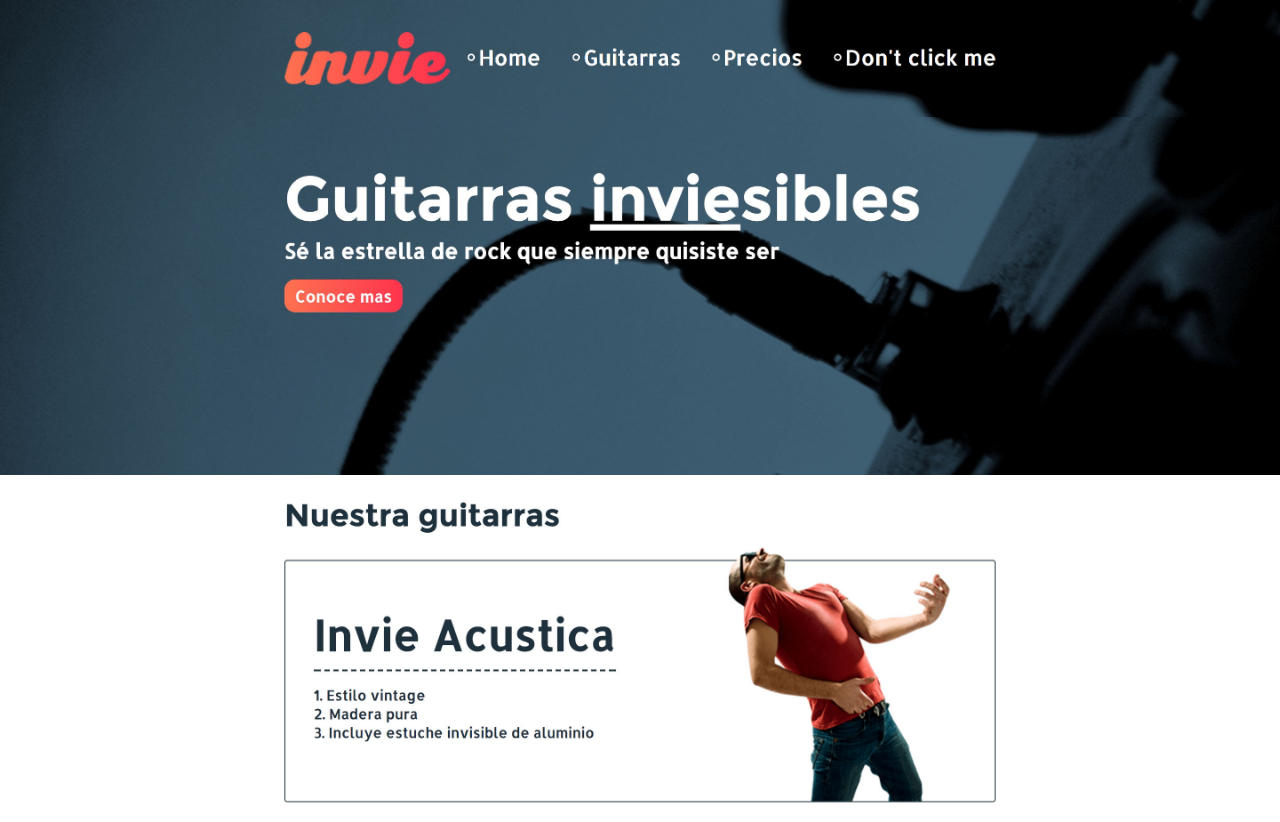
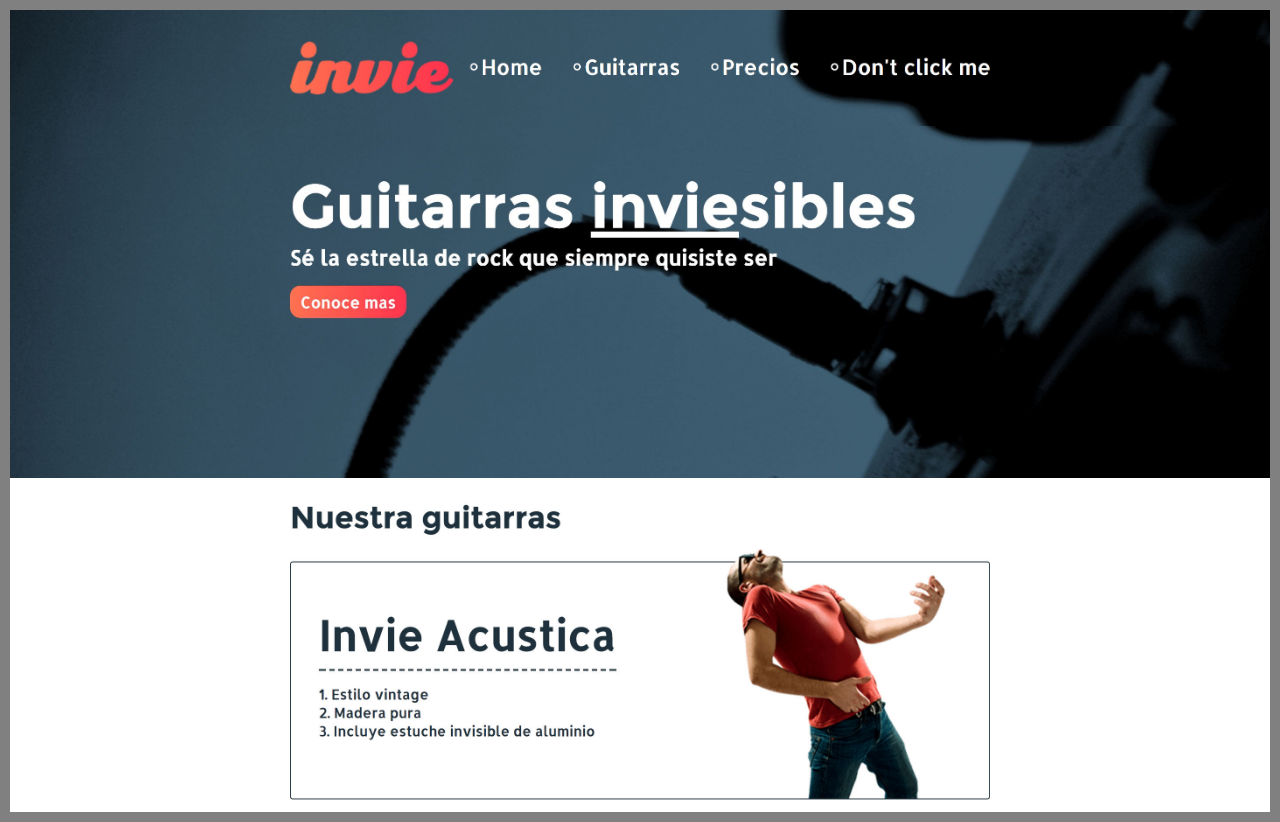
Before and after one commit to SanGeeky/invie-github, a plain HTML site: page index.html in a window 1280 px wide. Drawn offline with Linux system fonts and the light colour scheme.

Commit message:
Hotfix 1

```diff
--- a/index.html
+++ b/index.html
@@ -4,7 +4,7 @@
       <style media="screen">
         body {
           margin:0 ;
-
+          border: 10px solid gray
         }
         img {
           max-width: 100%;
```
